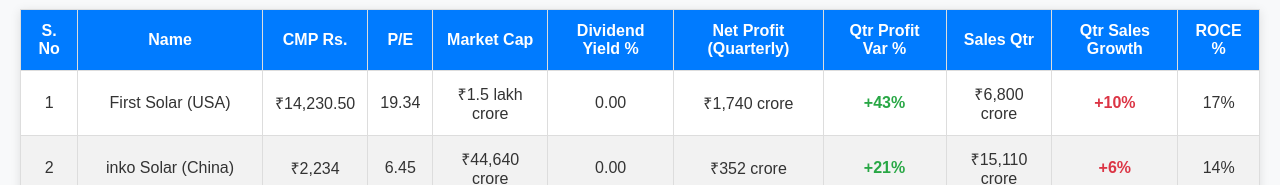
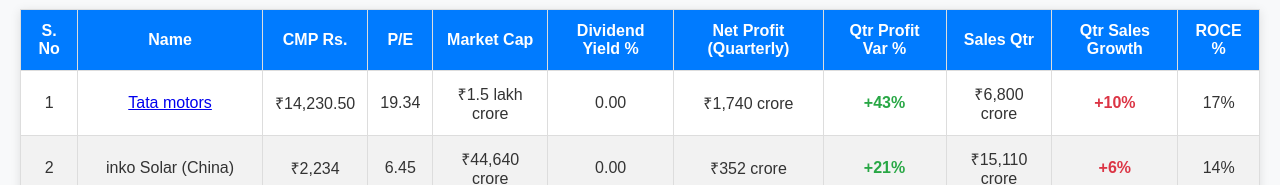
Before and after one commit to piyushgoyal9/2gather, a plain HTML site: page index.html in a window 1280 px wide. Shown: the part 170-355 px from the top of the page. Drawn offline with Linux system fonts and the light colour scheme.

Commit message:
Update index.html

```diff
--- a/index.html
+++ b/index.html
@@ -100,7 +100,7 @@
         <tbody>
             <tr>
                 <td>1</td>
-                <td>First Solar (USA)</td>
+                <td> <a href="com.html"> Tata motors</a></td>
                 <td> ₹14,230.50 </td>
                 <td>19.34</td>
                 <td>₹1.5 lakh crore</td>
```
